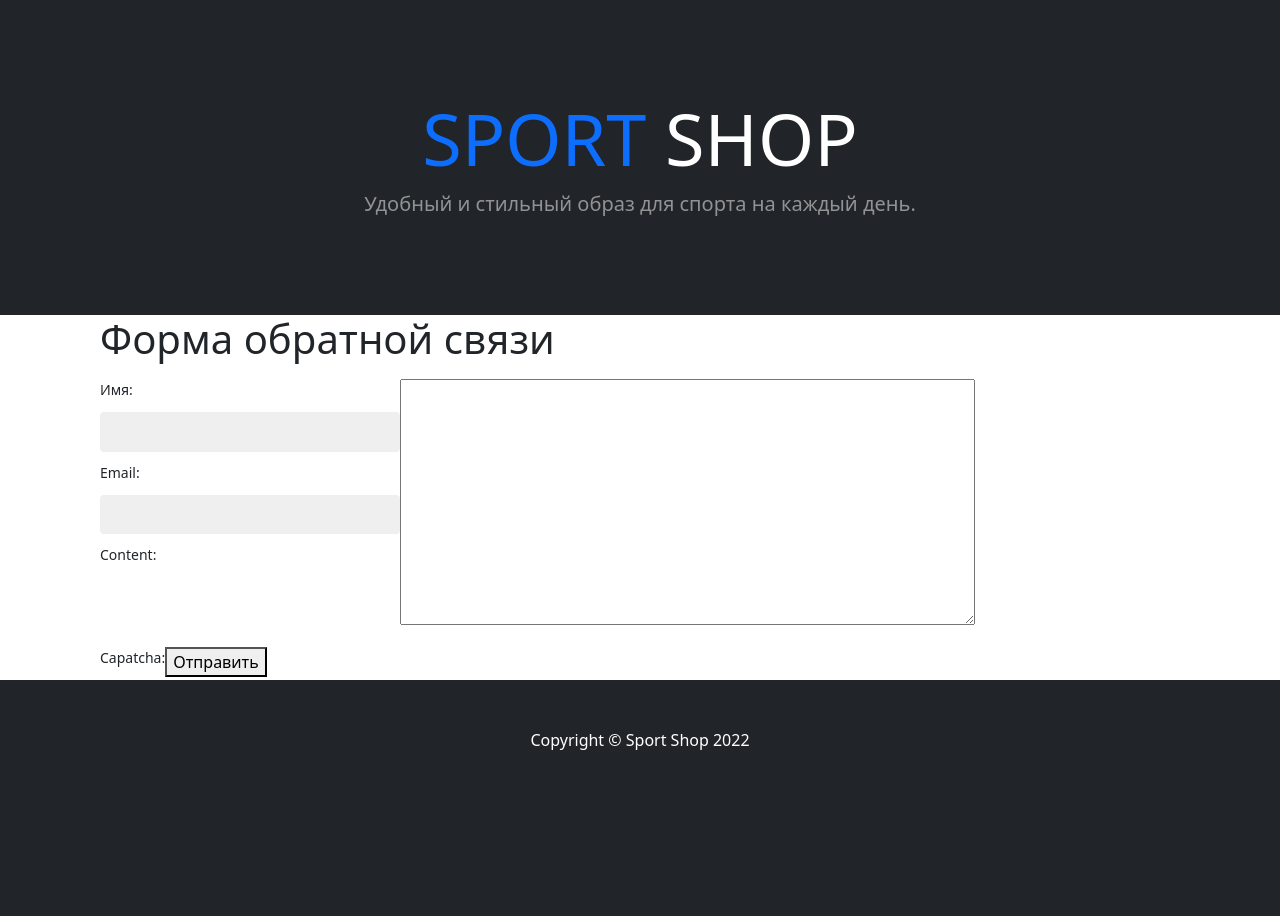
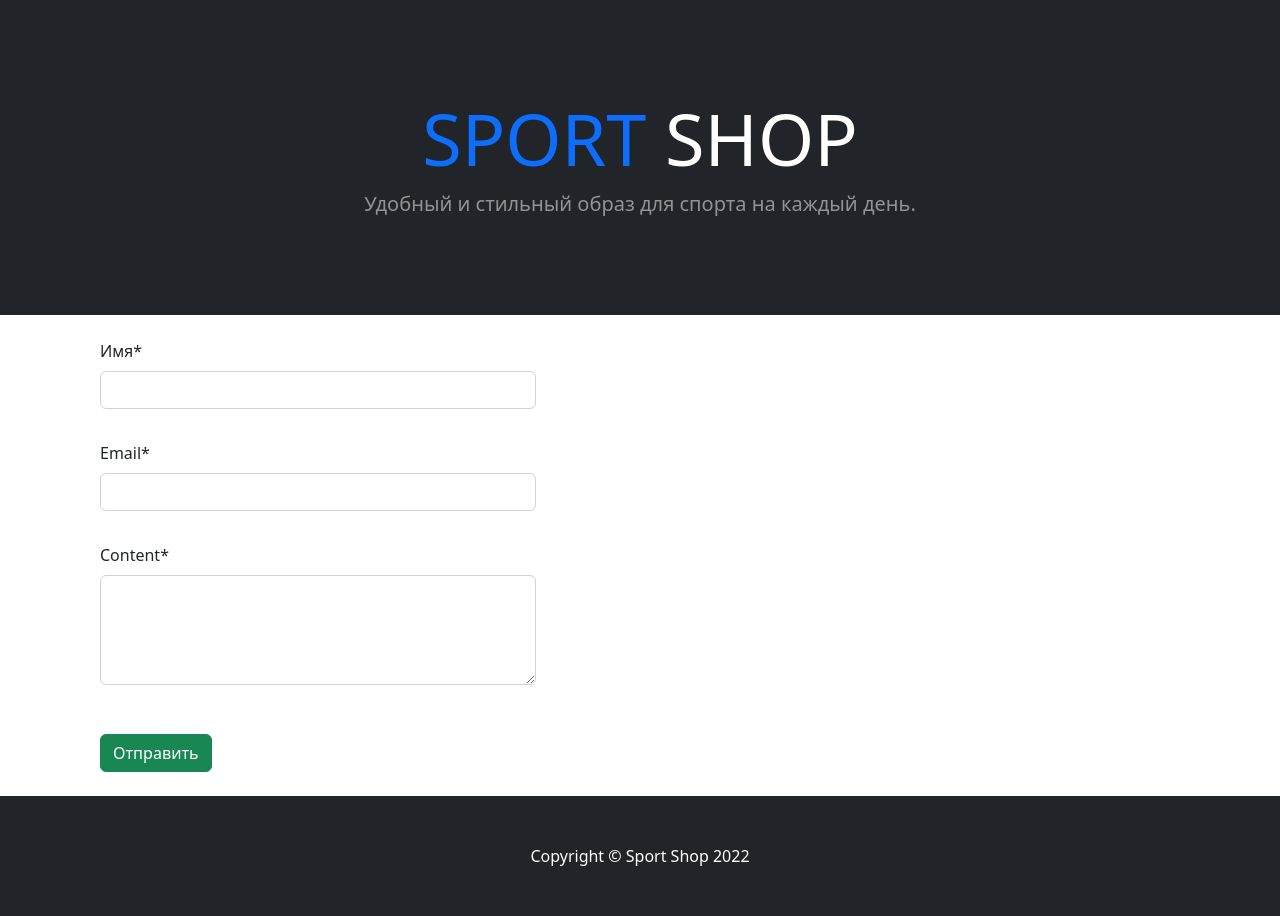
Before and after one commit to Gips22/django_sportswear_shop, a Django app: page /feedback/ in a window 1280 px wide. Shown: the part 57-973 px from the top of the page. Before the commit the page ends 807 px from the top, so only its background shows below. Run offline with Django 4.2, Linux system fonts and the light colour scheme; some libraries are stand-ins or nearby versions.

Commit message:
Обновил форму обратной связи, страницу о нас, авторизацию и отображение меню при авторизации.

```diff
--- a/django_shop/django_shop/settings.py
+++ b/django_shop/django_shop/settings.py
@@ -44,8 +44,11 @@
     'captcha',
     'shop.apps.ShopConfig',
     'cart.apps.CartConfig',
+    'crispy_forms',
 
 ]
+
+CRISPY_TEMPLATE_PACK = 'bootstrap4'
 
 MIDDLEWARE = [
     'django.middleware.security.SecurityMiddleware',
--- a/django_shop/shop/forms.py
+++ b/django_shop/shop/forms.py
@@ -20,9 +20,9 @@
     password = forms.CharField(label='Пароль', widget=forms.PasswordInput(attrs={'class': 'form-input'}))
 
 class FeedbackForm(forms.Form):
-    name = forms.CharField(label='Имя', max_length=255)
+    name = forms.CharField(label='Имя', max_length=100)
     email = forms.EmailField(label='Email')
-    content = forms.CharField(widget=forms.Textarea(attrs={'cols': 60, 'rows': 10}))
+    content = forms.CharField(widget=forms.Textarea(attrs={'cols': 30, 'rows': 4}))
     capatcha = CaptchaField()
 
 class ReviewForm(forms.ModelForm):
--- a/django_shop/shop/templates/shop/base.html
+++ b/django_shop/shop/templates/shop/base.html
@@ -36,8 +36,14 @@
                         </ul>
                         <form class="form-inline mr-auto" target="_self">
                         </form>
+                        {% if request.user.is_authenticated %}
+                        <span style="color:#4169E1;">{{ user.username }} &nbsp</span>
+                        <a class="btn btn-light action-button" role="button" href="{% url 'shop:logout' %}">Выйти</a>
+
+                        {% else %}
                          <a class="btn btn-light action-button" role="button" href="{% url 'shop:login' %}">Войти</a>
                         <a class="btn btn-light action-button" role="button" href="{% url 'shop:register' %}">Зарегистрироваться</a>
+                        {% endif %}
                     </div>
 
                         <a class="ott btn btn-primary" href="{% url 'cart:cart_detail' %}" role="button"><span >Корзина</span></a>
@@ -58,7 +64,7 @@
         </header>
 
 <div id="content">
-{% block content %}{% endblock %}
+{% block content %} {% endblock %}
 </div>
 <!-- Footer-->
         <footer class="py-5 bg-dark">
--- a/django_shop/shop/templates/shop/product/detail.html
+++ b/django_shop/shop/templates/shop/product/detail.html
@@ -1,7 +1,7 @@
 {% extends "shop/base.html" %}
 {% load static %}
 {% block title %}
-{{ product.name }}
+{{ product.category }}: {{ product.title }}
 {% endblock %}
 {% block content %}
 <div class="product-detail">
--- a/django_shop/shop/templates/shop/product/feedback.html
+++ b/django_shop/shop/templates/shop/product/feedback.html
@@ -1,21 +1,31 @@
 {% extends "shop/base.html" %}
+{% load crispy_forms_tags %}
 {% block title %}
 {{ title }}
 {% endblock %}
 {% block content %}
-<h1>{{title}}</h1>
+  <form method="post" novalidate>
+    {% csrf_token %}
+    <div class="row">
+      <div class="col-5"><br>
+        {{ form.name|as_crispy_field }}
+      </div>
+      <p>
+      <div class="col-5">
+        {{ form.email|as_crispy_field }}
+      </div>
+      </p>
+      <div class="col-5">
+        {{ form.content|as_crispy_field }}
+      </div>
+      <p>
+      <div class="col-5">
+        {{ form.capatcha|as_crispy_field }}
+      </div>
+      </p>
+      </div>
 
-<form method="post">
-    {% csrf_token %}
-
-    <div class="form-error">{{ form.non_field_errors }}</div>
-
-{% for f in form %}
-<p><label class="form-label" for="{{ f.id_for_label }}">{{f.label}}: </label>{{ f }}</p>
-<div class="form-error">{{ f.errors }}</div>
-{% endfor %}
-
-    <button type="submit">Отправить</button>
-</form>
-
+    <button type="submit" class="btn btn-success">Отправить</button>
+  </form>
+<br>
 {% endblock %}
--- a/django_shop/shop/templates/shop/product/register.html
+++ b/django_shop/shop/templates/shop/product/register.html
@@ -9,7 +9,7 @@
     {% csrf_token %}
 
     {% for f in form %}
-<p><label class="form-label" for="{{ id_for_label }}"> {{f.label}}: </label>{{ f }}</p>
+<p><label class="form-label" for="{{ f.id_for_label }}"> {{f.label}}: </label>{{ f }}</p>
 <div class="form-error">{{ f.errors }}</div>
     {% endfor %}
 
--- a/django_shop/shop/views.py
+++ b/django_shop/shop/views.py
@@ -91,7 +91,6 @@
 class RegisterUser(CreateView):
     form_class = RegisterUserForm
     template_name = 'shop/product/register.html'
-    success_url = reverse_lazy('shop:login')
 
     def get_context_data(self, **kwargs):
         context = super().get_context_data(**kwargs)
@@ -108,6 +107,10 @@
         return redirect('shop:product_list')
 
 
+
+
+
+
 # def register(request):
 #     return render(request, 'shop/product/about.html')
 
@@ -118,7 +121,7 @@
 
     def get_context_data(self, *, object_list=None, **kwargs):
         context = super().get_context_data(**kwargs)
-        context['title'] = 'Форма обратной связи'
+        context['title'] = 'Войти'
         return context
 
     def get_success_url(self):
```
Also changed, not shown: django_shop/shop/templates/shop/product/about.html (+5 -2 lines), django_shop/shop/templates/shop/product/login.html (+5 -4 lines).
